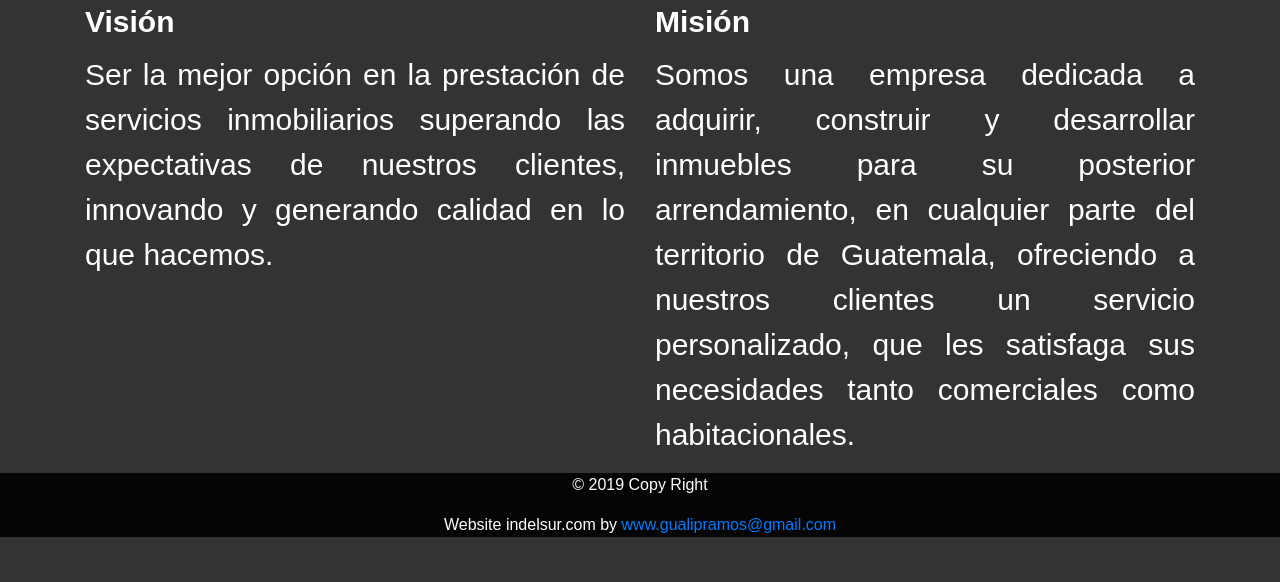
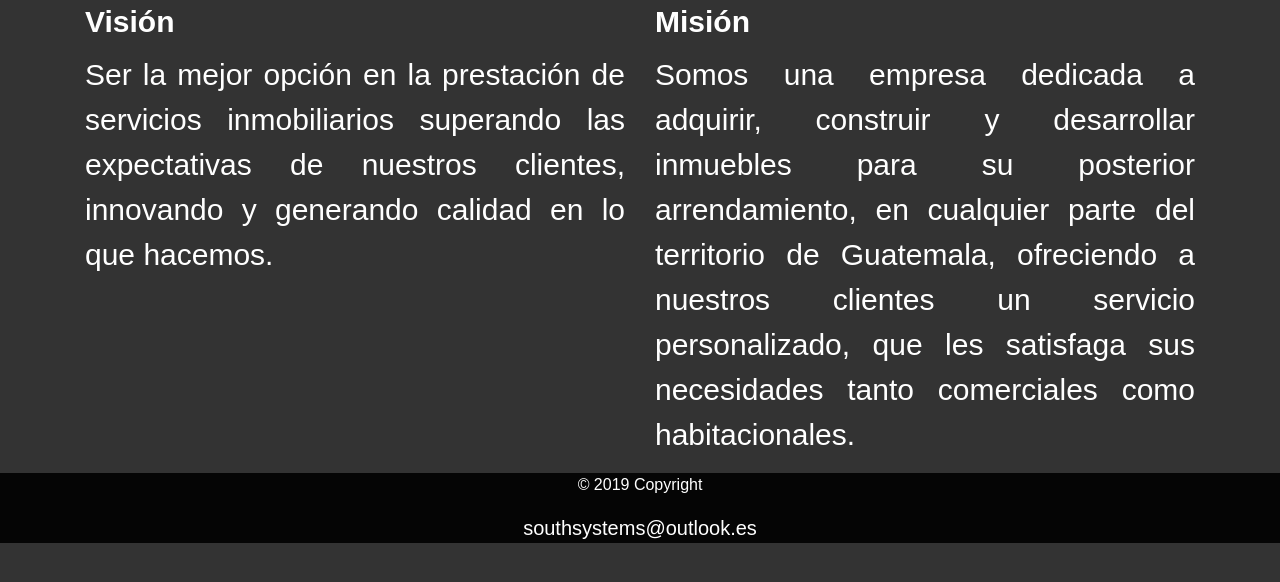
Before and after one commit to robertgar/byron, a PHP site: page /quienes.php in a window 1280 px wide. Shown: the part 133-715 px from the top of the page. Run offline with PHP 8.4, Linux system fonts and the light colour scheme.

Commit message:
Update quienes.php

```diff
--- a/quienes.php
+++ b/quienes.php
@@ -164,9 +164,12 @@ function myFunction() {
 }
 
 </script>
-<footer class="container-fluid bg-4 text-center">
-  <p>© 2019 Copy Right</p>
-        <p>Website indelsur.com by <a href="http://www.indelsur.operaciones@gmail.com/" target="_blank" rel="nofollow" class="link">www.gualipramos@gmail.com</a></p>
+<footer class=" text-center">
+  <p>© 2019 Copyright</p>
+        <p> <a >
+          <span class="glyphicon glyphicon-envelope" style="font-size:20px"></span>
+        </a><a  target="_blank" rel="nofollow" class="link"  style="font-size:20px"></span>
+southsystems@outlook.es</a></p>
 </footer>
 </body>
 </html>
```
